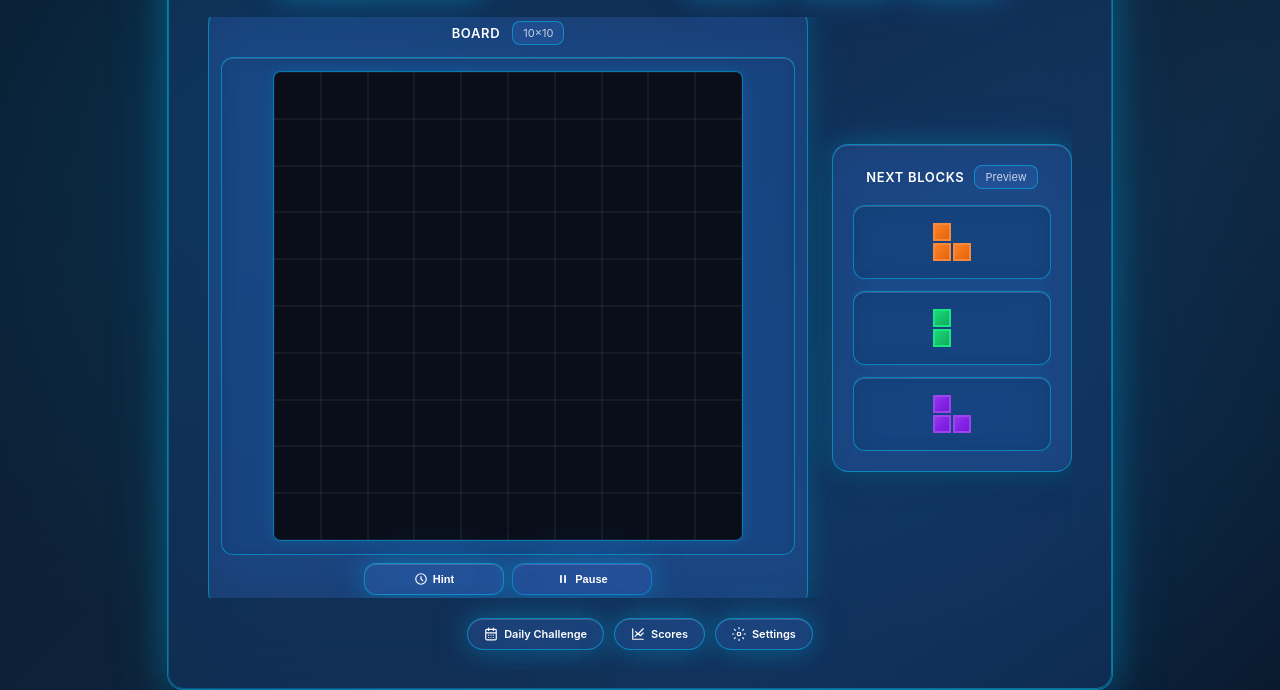
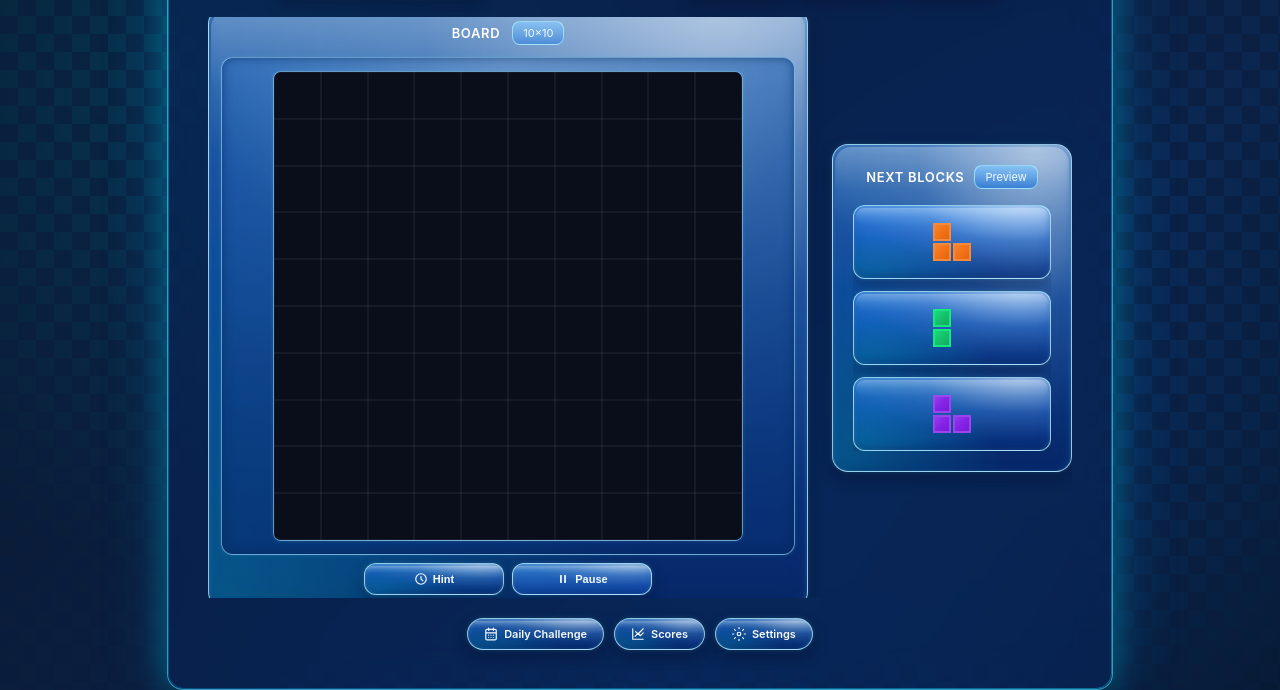
Before and after one commit to chronoco-de7/block-blast, an Electron app: page index.html in a window 1280 px wide. Shown: the part 110-800 px from the top of the page. Drawn offline with Linux system fonts and the light colour scheme.

Commit message:
update background & ui

```diff
--- a/index.html
+++ b/index.html
@@ -6,7 +6,7 @@
     <title>Block Blast - Neon Glass Edition</title>
     <link rel="stylesheet" href="style.css">
 </head>
-<body>
+<body class="gel-ui">
     <div class="appRoot">
         <!-- Background ornaments -->
         <div class="bgOrb orb1"></div>
--- a/style.css
+++ b/style.css
@@ -1,19 +1,25 @@
 /* ========== Glass morphism theme ========== */
 :root {
-  --glass-bg: rgba(30, 80, 160, 0.25);
-  --glass-bg-light: rgba(60, 120, 220, 0.2);
-  --glass-border: rgba(0, 200, 255, 0.5);
-  --glass-border-strong: rgba(0, 230, 255, 0.7);
-  --glass-glow: 0 0 24px rgba(0, 200, 255, 0.25), 0 0 48px rgba(0, 180, 255, 0.15);
-  --glass-glow-strong: 0 0 32px rgba(0, 200, 255, 0.35), 0 0 64px rgba(0, 180, 255, 0.2);
-  --glass-highlight: inset 0 1px 0 rgba(255, 255, 255, 0.15);
-  --glass-shadow: 0 8px 32px rgba(0, 0, 0, 0.25);
-  --glass-blur: 20px;
-  --glass-blur-strong: 30px;
-  --accent-cyan: #00e6ff;
+  --glass-bg: rgba(8, 38, 90, 0.55);
+  --glass-bg-light: rgba(12, 70, 150, 0.6);
+  --glass-border: rgba(80, 220, 255, 0.65);
+  --glass-border-strong: rgba(140, 240, 255, 0.9);
+  --glass-glow: 0 0 18px rgba(0, 200, 255, 0.35), 0 0 38px rgba(0, 140, 255, 0.25);
+  --glass-glow-strong: 0 0 28px rgba(0, 220, 255, 0.45), 0 0 64px rgba(0, 160, 255, 0.3);
+  --glass-highlight: inset 0 1px 0 rgba(255, 255, 255, 0.25);
+  --glass-shadow: 0 12px 32px rgba(0, 0, 0, 0.35);
+  --glass-blur: 12px;
+  --glass-blur-strong: 20px;
+  --accent-cyan: #6df3ff;
   --accent-blue: #4aa3ff;
-  --text-primary: #fff;
-  --text-muted: rgba(255, 255, 255, 0.75);
+  --text-primary: #f6fbff;
+  --text-muted: rgba(230, 245, 255, 0.75);
+  --gel-top: rgba(190, 245, 255, 0.9);
+  --gel-edge: rgba(110, 225, 255, 0.95);
+  --gel-deep: #0b3b89;
+  --gel-mid: #1e6bd2;
+  --gel-light: #5bb8ff;
+  --gel-shadow: 0 10px 24px rgba(0, 10, 30, 0.45);
 }
 
 * {
@@ -32,11 +38,27 @@ html, body {
 body {
   font-family: -apple-system, BlinkMacSystemFont, 'Segoe UI', Roboto, Oxygen, Ubuntu, Cantarell, sans-serif;
   background:
-    radial-gradient(circle at 20% 30%, rgba(0, 180, 255, 0.12) 0%, transparent 45%),
-    radial-gradient(circle at 80% 70%, rgba(0, 120, 220, 0.1) 0%, transparent 45%),
-    linear-gradient(135deg, #0a1628 0%, #0d2137 40%, #0f2842 70%, #0a1628 100%);
+    radial-gradient(circle at 18% 22%, rgba(0, 200, 255, 0.18) 0%, transparent 42%),
+    radial-gradient(circle at 82% 70%, rgba(0, 120, 255, 0.14) 0%, transparent 48%),
+    radial-gradient(circle at 50% 120%, rgba(0, 60, 140, 0.5) 0%, transparent 45%),
+    linear-gradient(135deg, #071427 0%, #0b1f3f 45%, #0b244a 70%, #071427 100%);
   color: var(--text-primary);
   position: fixed;
+}
+
+/* Glassmorphism checker backdrop */
+.gel-ui {
+  background-image:
+    linear-gradient(45deg, rgba(10, 28, 60, 0.65) 25%, transparent 25%),
+    linear-gradient(-45deg, rgba(10, 28, 60, 0.65) 25%, transparent 25%),
+    linear-gradient(45deg, transparent 75%, rgba(10, 28, 60, 0.65) 75%),
+    linear-gradient(-45deg, transparent 75%, rgba(10, 28, 60, 0.65) 75%),
+    radial-gradient(circle at 18% 22%, rgba(0, 200, 255, 0.18) 0%, transparent 42%),
+    radial-gradient(circle at 82% 70%, rgba(0, 120, 255, 0.14) 0%, transparent 48%),
+    radial-gradient(circle at 50% 120%, rgba(0, 60, 140, 0.5) 0%, transparent 45%),
+    linear-gradient(135deg, #071427 0%, #0b1f3f 45%, #0b244a 70%, #071427 100%);
+  background-size: 36px 36px, 36px 36px, 36px 36px, 36px 36px, auto, auto, auto, auto;
+  background-position: 0 0, 0 18px, 18px -18px, -18px 0, 0 0, 0 0, 0 0, 0 0;
 }
 
 .appRoot {
@@ -182,7 +204,7 @@ body {
 
 .statCard:before,
 .statCard:after {
-  display: none;
+  display: block;
 }
 
 .statTop {
@@ -263,7 +285,7 @@ body {
 }
 
 .boardWrap::before {
-  display: none;
+  display: block;
 }
 
 .boardHeader {
@@ -459,32 +481,30 @@ body {
 }
 
 .glassBtn:hover {
-  background: rgba(0, 200, 255, 0.25);
-  border-color: var(--glass-border-strong);
-  box-shadow: var(--glass-highlight), 0 0 28px rgba(0, 200, 255, 0.35);
+  filter: brightness(1.05);
 }
 
 .glassBtn:active {
-  background: rgba(0, 200, 255, 0.2);
+  filter: brightness(0.98);
 }
 
 .glassBtn.secondary {
-  background: rgba(60, 100, 200, 0.25);
-  border-color: rgba(0, 180, 255, 0.5);
+  background:
+    radial-gradient(120% 120% at 85% 0%, rgba(255, 255, 255, 0.4) 0%, rgba(255, 255, 255, 0.1) 35%, rgba(255, 255, 255, 0) 60%),
+    linear-gradient(180deg, #56a7ff 0%, #2c6cd6 45%, #104391 100%);
+  border-color: rgba(140, 230, 255, 0.9);
 }
 
 .glassBtn.secondary:hover {
-  background: rgba(60, 120, 220, 0.35);
-  border-color: var(--glass-border-strong);
-  box-shadow: var(--glass-highlight), var(--glass-glow);
+  filter: brightness(1.06);
 }
 
 .glassBtn.secondary:active {
-  background: rgba(60, 100, 200, 0.3);
+  filter: brightness(0.98);
 }
 
 .glassBtn::before {
-  display: none;
+  display: block;
 }
 
 .glassBtn .btnIcon {
@@ -510,7 +530,7 @@ body {
 }
 
 .sideCard::before {
-  display: none;
+  display: block;
 }
 
 .sideHeader {
@@ -577,13 +597,12 @@ body {
 }
 
 .miniFrame::before {
-  display: none;
+  display: block;
 }
 
 .miniFrame:hover {
-  border-color: var(--glass-border-strong);
-  background: rgba(0, 60, 120, 0.35);
-  box-shadow: var(--glass-highlight), var(--glass-glow);
+  border-color: rgba(200, 250, 255, 0.95);
+  transform: translateY(-1px);
 }
 
 .miniFrame.dragging {
@@ -662,18 +681,12 @@ body {
 }
 
 .footerPill:hover {
-  background: rgba(0, 200, 255, 0.2);
-  border-color: var(--glass-border-strong);
-  box-shadow: var(--glass-highlight), 0 0 24px rgba(0, 200, 255, 0.3);
+  filter: brightness(1.05);
 }
 
 .footerPill.muted {
   color: var(--text-muted);
   border-color: rgba(255, 255, 255, 0.25);
-}
-
-.footerPill {
-  cursor: pointer;
 }
 
 /* Page Navigation */
@@ -791,9 +804,8 @@ body {
 }
 
 .score-item:hover {
-  background: rgba(0, 60, 120, 0.3);
-  border-color: var(--glass-border-strong);
-  box-shadow: var(--glass-highlight), 0 0 12px rgba(0, 200, 255, 0.2);
+  border-color: rgba(200, 250, 255, 0.95);
+  transform: translateY(-1px);
 }
 
 .score-item-rank {
@@ -1363,11 +1375,6 @@ body {
   font-size: 24px;
   line-height: 1;
   flex-shrink: 0;
-}
-
-.difficulty-icon {
-  font-size: 28px;
-  line-height: 1;
 }
 
 .difficulty-label {
@@ -1700,19 +1707,6 @@ body {
   .settings-page .shell {
     max-width: calc(100vw - 24px);
   }
-  .settings-grid {
-    grid-template-columns: 1fr;
-  }
-  .difficulty-selector {
-    grid-template-columns: 1fr;
-  }
-  .action-buttons {
-    flex-direction: column;
-  }
-  .action-btn {
-    min-width: 0;
-    width: 100%;
-  }
   .topBar {
     gap: 10px;
   }
@@ -1788,8 +1782,6 @@ body {
   }
   .shell {
     max-height: calc(100vh - 20px);
-  }
-  .shell {
     padding: 10px 16px;
     gap: 10px;
   }
@@ -1827,12 +1819,138 @@ body {
   }
   .shell {
     max-height: calc(100vh - 16px);
+    gap: 8px;
+    padding: 8px 12px;
   }
   .footerBar {
     display: none;
   }
-  .shell {
-    gap: 8px;
-    padding: 8px 12px;
-  }
-}
+}
+
+/* ========== Blue gel UI overrides (scoped) ========== */
+.gel-ui .glassBtn,
+.gel-ui .footerPill,
+.gel-ui .statCard,
+.gel-ui .brand,
+.gel-ui .boardWrap,
+.gel-ui .sideCard,
+.gel-ui .miniFrame,
+.gel-ui .score-section,
+.gel-ui .challenge-card,
+.gel-ui .challenge-history,
+.gel-ui .history-item,
+.gel-ui .score-item,
+.gel-ui .stat-item,
+.gel-ui .challenge-stat,
+.gel-ui .pause-status-box,
+.gel-ui .pause-status-icon {
+  position: relative;
+  overflow: hidden;
+  background:
+    radial-gradient(140% 140% at 85% 0%, rgba(255, 255, 255, 0.5) 0%, rgba(255, 255, 255, 0.08) 35%, rgba(255, 255, 255, 0) 60%),
+    radial-gradient(130% 130% at 0% 100%, rgba(0, 255, 255, 0.22) 0%, rgba(0, 255, 255, 0) 55%),
+    linear-gradient(180deg, rgba(70, 160, 255, 0.55) 0%, rgba(20, 90, 190, 0.6) 45%, rgba(8, 40, 110, 0.7) 100%);
+  border: 1px solid rgba(175, 235, 255, 0.8);
+  box-shadow:
+    0 0 5px rgba(100, 220, 255, 0.18),
+    0 7px 16px rgba(2, 10, 35, 0.32),
+    inset 0 0 12px rgba(40, 140, 255, 0.18);
+  backdrop-filter: blur(12px);
+  -webkit-backdrop-filter: blur(12px);
+}
+
+.gel-ui .glassBtn::before,
+.gel-ui .footerPill::before,
+.gel-ui .statCard::before,
+.gel-ui .brand::before,
+.gel-ui .boardWrap::before,
+.gel-ui .sideCard::before,
+.gel-ui .miniFrame::before,
+.gel-ui .score-section::before,
+.gel-ui .challenge-card::before,
+.gel-ui .challenge-history::before,
+.gel-ui .history-item::before,
+.gel-ui .score-item::before,
+.gel-ui .stat-item::before,
+.gel-ui .challenge-stat::before,
+.gel-ui .pause-status-box::before,
+.gel-ui .pause-status-icon::before {
+  content: '';
+  position: absolute;
+  inset: 2px 2px auto 2px;
+  height: 24%;
+  border-radius: inherit;
+  background: linear-gradient(180deg, rgba(255, 255, 255, 0.55) 0%, rgba(255, 255, 255, 0.14) 55%, rgba(255, 255, 255, 0) 100%);
+  opacity: 0.5;
+  pointer-events: none;
+}
+
+.gel-ui .glassBtn::after,
+.gel-ui .footerPill::after,
+.gel-ui .statCard::after,
+.gel-ui .brand::after,
+.gel-ui .boardWrap::after,
+.gel-ui .sideCard::after,
+.gel-ui .miniFrame::after,
+.gel-ui .score-section::after,
+.gel-ui .challenge-card::after,
+.gel-ui .challenge-history::after,
+.gel-ui .history-item::after,
+.gel-ui .score-item::after,
+.gel-ui .stat-item::after,
+.gel-ui .challenge-stat::after,
+.gel-ui .pause-status-box::after,
+.gel-ui .pause-status-icon::after {
+  content: '';
+  position: absolute;
+  inset: 0;
+  border-radius: inherit;
+  box-shadow:
+    inset 0 -3px 6px rgba(0, 30, 90, 0.32),
+    inset 0 1px 4px rgba(255, 255, 255, 0.2);
+  pointer-events: none;
+}
+
+.gel-ui .glassBtn:hover,
+.gel-ui .footerPill:hover,
+.gel-ui .miniFrame:hover,
+.gel-ui .score-item:hover {
+  border-color: rgba(210, 245, 255, 0.9);
+  box-shadow: 0 0 6px rgba(120, 235, 255, 0.22), 0 7px 16px rgba(0, 10, 35, 0.28);
+}
+
+.gel-ui .glassBtn:active,
+.gel-ui .footerPill:active {
+  transform: translateY(1px);
+  box-shadow: 0 0 4px rgba(80, 230, 255, 0.18), 0 5px 10px rgba(0, 10, 30, 0.25);
+}
+
+.gel-ui .glassBtn.secondary {
+  background:
+    radial-gradient(120% 120% at 85% 0%, rgba(255, 255, 255, 0.45) 0%, rgba(255, 255, 255, 0.1) 35%, rgba(255, 255, 255, 0) 60%),
+    linear-gradient(180deg, rgba(90, 180, 255, 0.6) 0%, rgba(45, 120, 220, 0.65) 45%, rgba(15, 70, 170, 0.75) 100%);
+  border-color: rgba(180, 235, 255, 0.85);
+}
+
+.gel-ui .glassBtn.secondary:hover {
+  border-color: rgba(210, 250, 255, 0.95);
+}
+
+.gel-ui .boardGrid,
+.gel-ui #gameBoard,
+.gel-ui .score-item-screenshot,
+.gel-ui .progress-bar {
+  border: 1px solid rgba(170, 230, 255, 0.55);
+  background:
+    radial-gradient(140% 120% at 50% 0%, rgba(255, 255, 255, 0.25) 0%, rgba(255, 255, 255, 0.04) 40%, rgba(255, 255, 255, 0) 70%),
+    linear-gradient(180deg, rgba(18, 84, 165, 0.7) 0%, rgba(8, 46, 110, 0.8) 100%);
+  box-shadow: inset 0 0 10px rgba(0, 40, 90, 0.5), 0 0 4px rgba(90, 210, 255, 0.18);
+}
+
+.gel-ui .sideSub,
+.gel-ui .boardMeta {
+  background:
+    linear-gradient(180deg, rgba(100, 190, 255, 0.7) 0%, rgba(30, 110, 210, 0.85) 100%);
+  border: 1px solid rgba(160, 240, 255, 0.7);
+  color: #f3fbff;
+}
```
